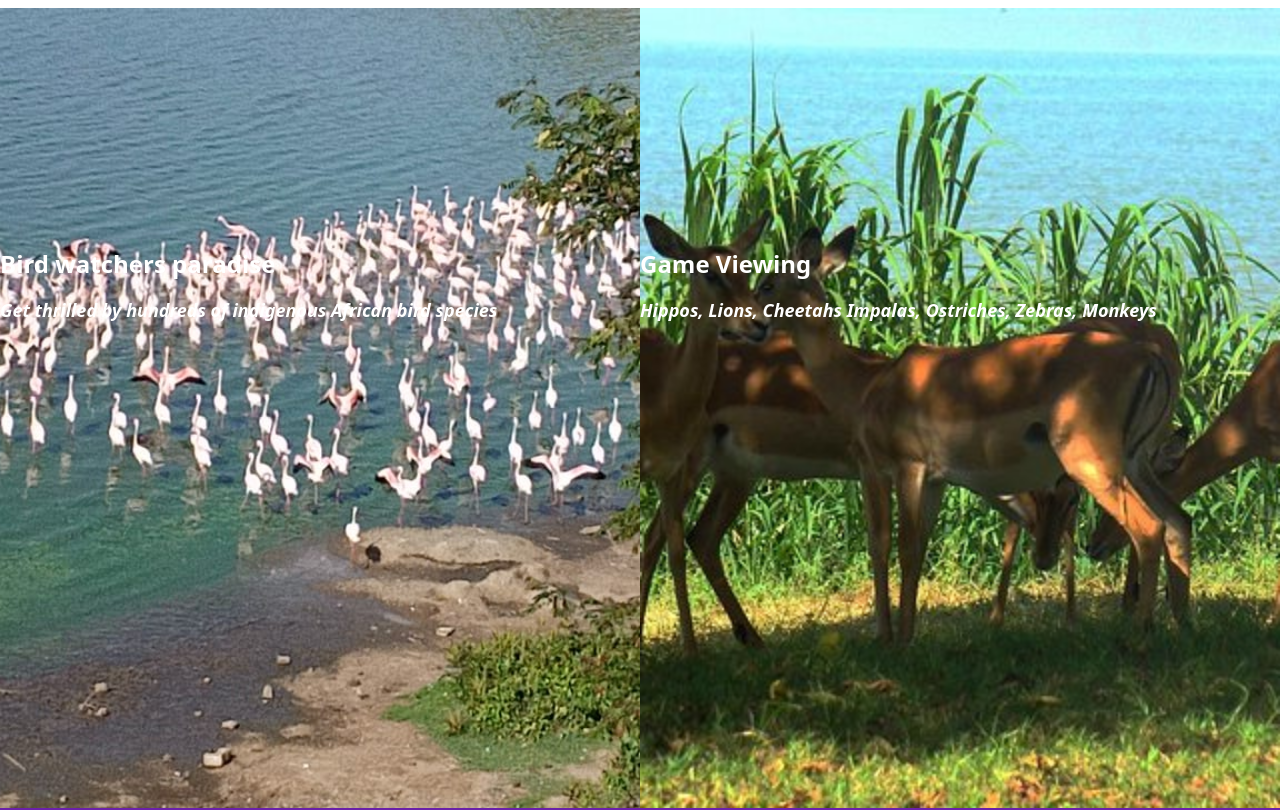
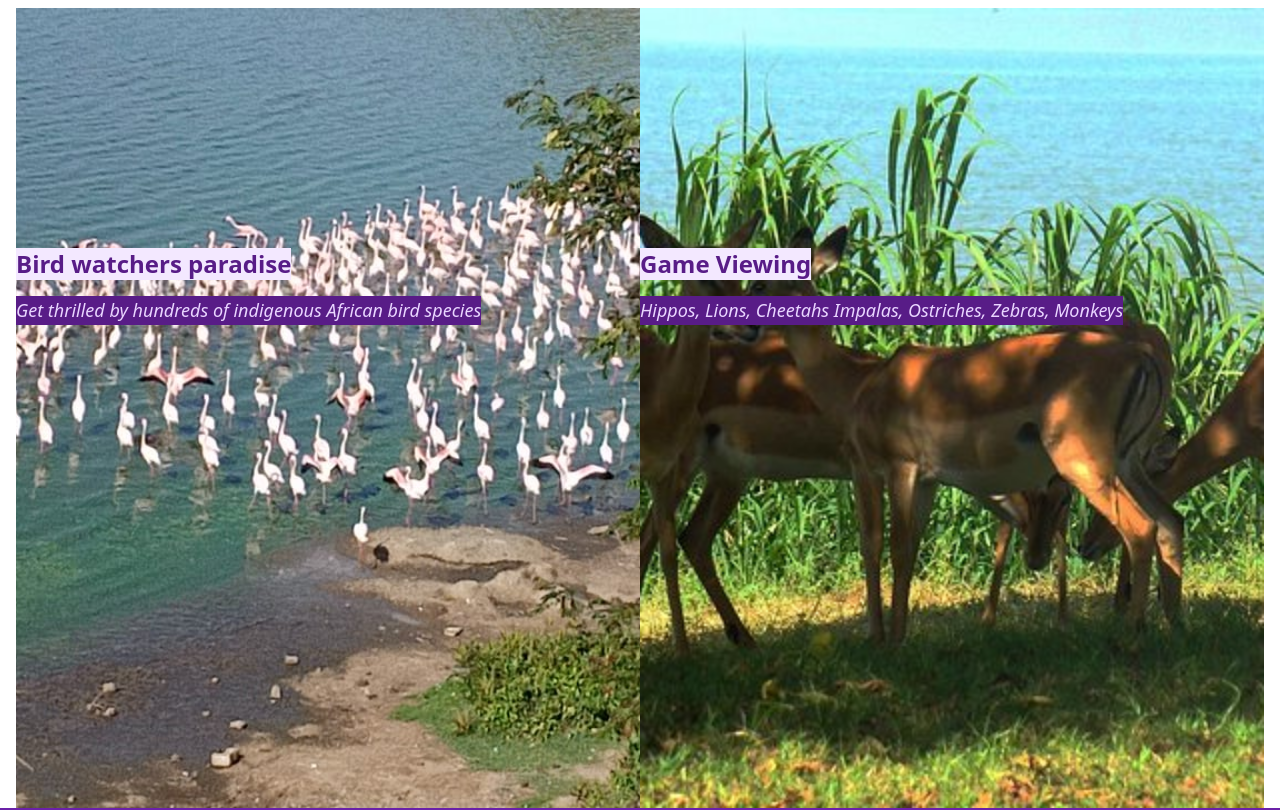
Before and after one commit to kevo-dev/gopiny, a Next.js app: page / in a window 1280 px wide. Shown: the top 810 px of the page. Built offline with nearby package versions, Linux system fonts and the light colour scheme.

Commit message:
carousel item fix

```diff
--- a/components/Carousel.tsx
+++ b/components/Carousel.tsx
@@ -72,7 +72,7 @@ export const Carousel1 = (_props: any) => {
           autoPlay={true}
           autoPlaySpeed={2000}
           centerMode={false}
-          className=""
+          className="max-w-screen mx-4"
           containerClass=""
 
 
@@ -92,8 +92,8 @@ export const Carousel1 = (_props: any) => {
                 alt=""
                 className=" h-screen w-screen object-cover "
                />
-              <h4 className="fixed top-60 text-purple-800 mr-20 text-2xl font-bold text-white">{item.name}</h4>
-              <p className="fixed top-72  leading-relaxed italic font-semibold text-lg text-white">
+              <h4 className="fixed top-60 mx-6 text-purple-800 mx-auto text-2xl font-bold bg-purple-100 text-purple-900">{item.name}</h4>
+              <p className="fixed top-72  leading-relaxed italic bg-purple-900 text-lg text-purple-200">
                   {item.description}
               </p>
             </div>
```
